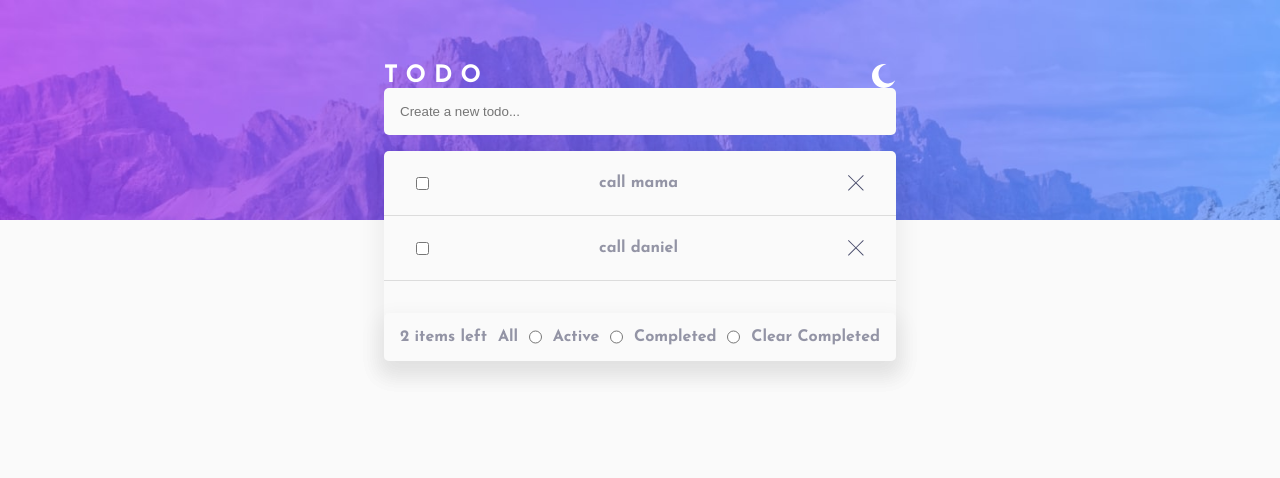
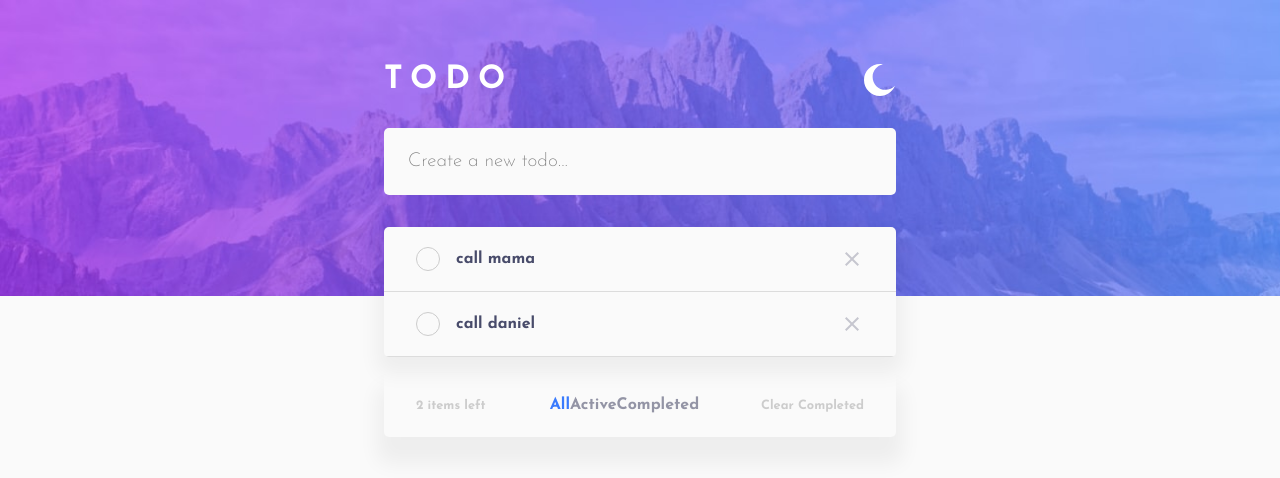
Before and after one commit to kofinartey/todo-app, a React (Create React App) app: page / in a window 1280 px wide. Shown: the top 478 px of the page. Built offline with nearby package versions, Linux system fonts and the light colour scheme.

Commit message:
added styles to app

```diff
--- a/package.json
+++ b/package.json
@@ -4,6 +4,7 @@
   "private": true,
   "dependencies": {
     "@material-ui/core": "^4.12.1",
+    "@material-ui/icons": "^4.11.2",
     "@testing-library/jest-dom": "^5.14.1",
     "@testing-library/react": "^11.2.7",
     "@testing-library/user-event": "^12.8.3",
--- a/public/index.html
+++ b/public/index.html
@@ -11,7 +11,7 @@
     />
     <link rel="apple-touch-icon" href="%PUBLIC_URL%/logo192.png" />
     <link
-      href="https://fonts.googleapis.com/css2?family=Josefin+Sans:ital,wght@0,700;1,400&display=swap"
+      href="https://fonts.googleapis.com/css2?family=Josefin+Sans:wght@200;400;700&display=swap"
       rel="stylesheet"
     />
     <!--
--- a/src/components/FilterBar.js
+++ b/src/components/FilterBar.js
@@ -5,7 +5,8 @@ import styles from "../styles/FilterBarStyles";
 import { withStyles } from "@material-ui/styles";
 
 function FilterBar(props) {
-  const { classes, filterCompleted, filterActive, filterAll } = props;
+  const { classes, filterCompleted, filterActive, filterAll, filterStatus } =
+    props;
   const { todos, clearCompleted } = useContext(TodoContext);
   const { isDark } = useContext(ThemeContext);
   const numUncompletedTodos = todos.filter((todo) => !todo.completed).length;
@@ -21,36 +22,80 @@ function FilterBar(props) {
   };
 
   return (
+    // filterbar contains three main divisions
+    //    *display todos left
+    //    *Section for filters
+    //    *clear completed
     <div
       className={classes.FilterBar}
       style={{ backgroundColor: isDark ? "#25273C" : "#FAFAFA" }}
     >
-      {todos.length > 0 && (
-        <div className={classes.Filters}>
-          <p>{`${numUncompletedTodos} items left`}</p>
+      {/*   display todos left */}
+      <p
+        className={classes.todos__left}
+      >{`${numUncompletedTodos} items left`}</p>
 
-          <label htmlFor="all">All</label>
-          <input type="radio" id="all" name="filter" onClick={handleAll} />
+      {/*   Section for filters */}
+      <div className={classes.Filters__wrapper}>
+        <label
+          htmlFor="all"
+          className={classes.filter}
+          style={{
+            color:
+              !filterStatus.completed &&
+              !filterStatus.active &&
+              "hsl(220, 98%, 61%)",
+          }}
+        >
+          All
+        </label>
+        <input
+          className={classes.input}
+          type="radio"
+          id="all"
+          name="filter"
+          onClick={handleAll}
+        />
 
-          <label htmlFor="active">Active</label>
+        <label
+          htmlFor="active"
+          className={classes.filter}
+          style={{
+            color: filterStatus.active && "hsl(220, 98%, 61%)",
+          }}
+        >
+          Active
+        </label>
         <input
+          className={classes.input}
           type="radio"
           id="active"
           name="filter"
           onClick={handleActive}
         />
 
-          <label htmlFor="Completed">Completed</label>
+        <label
+          htmlFor="Completed"
+          className={classes.filter}
+          style={{
+            color: filterStatus.completed && "hsl(220, 98%, 61%)",
+          }}
+        >
+          Completed
+        </label>
         <input
+          className={classes.input}
           type="radio"
           id="Completed"
           name="filter"
           onChange={handleCompleted}
         />
+      </div>
 
-          <p onClick={() => clearCompleted()}>Clear Completed </p>
-        </div>
-      )}
+      {/* //    *clear completed */}
+      <p className={classes.clear} onClick={() => clearCompleted()}>
+        Clear Completed{" "}
+      </p>
     </div>
   );
 }
--- a/src/components/Todo.js
+++ b/src/components/Todo.js
@@ -1,38 +1,68 @@
-import React, { useState, useContext } from "react";
+import React, { useContext } from "react";
 import { TodoContext } from "../contexts/TodosContext";
 import styles from "../styles/TodoStyles";
-import close from "../images/icon-cross.svg";
+import CloseIcon from "@material-ui/icons/Close";
+import check from "../images/icon-check.svg";
 import { withStyles } from "@material-ui/styles";
 import { Divider } from "@material-ui/core";
+import { ThemeContext } from "../contexts/ThemeContext";
 
 function Todo({ todo, classes }) {
   const { toggleCompletion, removeTodo } = useContext(TodoContext);
+  const { isDark } = useContext(ThemeContext);
 
   const handleCheck = (e) => {
     toggleCompletion(todo.id);
   };
 
-  const handleDelete = () => {
-    removeTodo(todo.id);
+  const handleDelete = (e) => {
+    let toDelete = e.target.parentElement.parentElement;
+    toDelete.style.opacity = "0";
+    setTimeout(() => {
+      removeTodo(todo.id);
+    }, 500);
   };
 
   return (
     <div className={classes.Todo}>
       <div className={classes.Todo__content}>
+        {/* Label contains my styled radiobtn and Task.
+          This way, clicking either the task or button toggles the default radio button  */}
+        <label className={classes.label} htmlFor={`${todo.id}`}>
+          <div
+            className={
+              todo.completed ? classes.radio__checked : classes.radio__unchecked
+            }
+          >
+            {todo.completed && (
+              <img className={classes.check} src={check} alt="" />
+            )}
+          </div>
+
+          {/* //task */}
+
+          <p
+            className={classes.task}
+            style={{
+              textDecoration: todo.completed && "line-through",
+              color: isDark ? "white" : "hsl(235, 19%, 35%)",
+              opacity: todo.completed && "0.3",
+            }}
+          >
+            {todo.task}
+          </p>
+        </label>
         <input
+          className={classes.input}
+          id={`${todo.id}`}
           type="checkbox"
           onChange={handleCheck}
           checked={todo.completed}
         />
-        <p
-          className={classes.task}
-          style={{ textDecoration: todo.completed && "line-through" }}
-        >
-          {todo.task}
-        </p>
-        <img
+
+        {/* close button */}
+        <CloseIcon
           className={classes.close}
-          src={close}
           alt={`remove ${todo.task}`}
           onClick={handleDelete}
         />
--- a/src/components/TodoApp.js
+++ b/src/components/TodoApp.js
@@ -6,7 +6,6 @@ import NewTodo from "./NewTodo";
 import sun from "../images/icon-sun.svg";
 import moon from "../images/icon-moon.svg";
 import styles from "../styles/TodoAppStyles";
-import { Paper } from "@material-ui/core";
 import { withStyles } from "@material-ui/styles";
 
 function TodoApp(props) {
--- a/src/components/TodoList.js
+++ b/src/components/TodoList.js
@@ -61,8 +61,9 @@ function TodoList(props) {
     todos.map((todo) => <Todo todo={todo} key={todo.id} />);
 
   return (
+    <div className={classes.TodoList}>
       <div
-      className={classes.TodoList}
+        className={classes.list}
         style={{ backgroundColor: isDark ? "#25273C" : "#FAFAFA" }}
       >
         {filterStatus.active
@@ -70,12 +71,14 @@ function TodoList(props) {
           : filterStatus.completed
           ? renderCompleted()
           : renderAll()}
+      </div>
 
       {todos.length > 0 && (
         <FilterBar
           filterCompleted={filterCompleted}
           filterActive={filterActive}
           filterAll={filterAll}
+          filterStatus={filterStatus}
         />
       )}
     </div>
--- a/src/contexts/ThemeContext.js
+++ b/src/contexts/ThemeContext.js
@@ -1,9 +1,20 @@
-import React, { useState, createContext } from "react";
+import React, { useState, useEffect, createContext } from "react";
 
 export const ThemeContext = createContext();
 
 export function ThemeProvider(props) {
   const [isDark, setIsDark] = useState(false);
+
+  //fetch theme from local storage
+  useEffect(() => {
+    const data = localStorage.getItem("isDark");
+    setIsDark(JSON.parse(data));
+  }, []);
+  //store theme in local storage
+  useEffect(() => {
+    localStorage.setItem("isDark", JSON.stringify(isDark));
+  }, [isDark]);
+
   const value = { isDark, setIsDark };
   return (
     <ThemeContext.Provider value={value}>
--- a/src/styles/FilterBarStyles.js
+++ b/src/styles/FilterBarStyles.js
@@ -1,22 +1,46 @@
 const styles = {
   FilterBar: {
     width: "100%",
-    fontWeight: "400",
+    fontWeight: "700",
     backgroundColor: "white",
     color: "hsl(236, 9%, 61%)",
     display: "flex",
-    justifyContent: "center",
-    marginTop: "2rem",
+    justifyContent: "space-between",
+    alignItems: "center",
+    marginTop: "1rem",
+    padding: " .5rem 2rem",
     borderRadius: "5px",
-    boxShadow: "0px 10px 20px 7px rgba(0,0,0,0.05)",
+    // zIndex: "5",
+    boxShadow: "0px 20px 20px 7px rgba(0,0,0,0.05)",
   },
 
-  Filters: {
-    width: "100%",
+  Filters__wrapper: {
+    width: "40%",
     display: "flex",
     justifyContent: "space-between",
     padding: "1rem",
   },
+  filter: {
+    "&:hover": {
+      color: "hsl(280, 87%, 75%)",
+    },
+  },
+  input: {
+    display: "none",
+  },
+
+  todos__left: {
+    fontSize: ".8rem",
+    color: "#ccc",
+  },
+  clear: {
+    fontSize: ".8rem",
+    color: "#ccc",
+    "&:hover": {
+      color: "hsl(280, 87%, 75%)",
+      cursor: "pointer",
+    },
+  },
 };
 
 export default styles;
--- a/src/styles/NewTodoStyles.js
+++ b/src/styles/NewTodoStyles.js
@@ -1,14 +1,24 @@
 const styles = {
   NewTodo: {
     width: "100%",
-    marginBottom: " 1rem",
+    margin: " 2rem 0",
     zIndex: "1",
   },
   input: {
+    fontFamily: "Josefin Sans",
+    fontSize: "1.2rem",
     width: "100%",
-    padding: "1rem",
+    padding: "1.5rem",
     border: "none",
     borderRadius: "5px",
+    "&::placeholder": {
+      // color: "#ccc",
+      fontWeight: "200",
+    },
+    "&:focus": {
+      outline: "none",
+      border: "2px solid #37394E",
+    },
   },
 };
 
--- a/src/styles/TodoAppStyles.js
+++ b/src/styles/TodoAppStyles.js
@@ -12,10 +12,12 @@ const styles = {
     display: "flex",
     flexDirection: "column",
     alignItems: "center",
+    transition: "all .3s ease-in-out",
   },
   TodoApp__header: {
     width: "100%",
-    height: "13.75rem",
+    minHeight: "13.75rem",
+    height: "37%",
     backgroundImage: `url(${mobileLight})`,
     backgroundRepeat: "no-repeat",
     backgroundSize: "cover",
@@ -39,11 +41,11 @@ const styles = {
   },
   heading: {
     color: "white",
-    fontSize: "1.5rem",
+    fontSize: "2rem",
     letterSpacing: ".5rem",
     "& + img": {
-      width: "1.5rem",
-      height: "1.5rem",
+      width: "2rem",
+      height: "2rem",
     },
   },
 
--- a/src/styles/TodoListStyles.js
+++ b/src/styles/TodoListStyles.js
@@ -1,10 +1,26 @@
 const styles = {
   TodoList: {
+    width: "100%",
+    zIndex: "1",
+    // marginTop: "1rem",
+  },
+  list: {
     backgroundColor: "white",
-    width: "100%",
     borderRadius: "5px",
-    zIndex: "1",
+    maxHeight: "28rem",
+    overflowY: "scroll",
+    position: "relative",
     boxShadow: "0px 10px 20px 7px rgba(0,0,0,0.05)",
+    transition: "all .3s ease-in-out",
+    "&::-webkit-scrollbar": {
+      width: ".3rem",
+      borderRadius: ".5rem",
+    },
+
+    "&::-webkit-scrollbar-thumb": {
+      borderRadius: "5px",
+      backgroundColor: "hsl(280, 87%, 70%)",
+    },
   },
 };
 
--- a/src/styles/TodoStyles.js
+++ b/src/styles/TodoStyles.js
@@ -1,11 +1,13 @@
 const styles = {
   Todo: {
-    fontWeight: "400",
+    fontWeight: "700",
     color: "hsl(236, 9%, 61%)",
     display: "flex",
     flexDirection: "column",
     alignItems: "center",
     justifyContent: "space-between",
+    opacity: "1",
+    transition: "opacity .5s ease-in-out",
   },
   Todo__content: {
     width: "100%",
@@ -14,13 +16,47 @@ const styles = {
     justifyContent: "space-between",
     padding: ".5rem 2rem",
   },
+  label: {
+    display: "flex",
+    alignItems: "center",
+    "&:hover": {
+      cursor: "pointer",
+    },
+  },
+  input: {
+    display: "none",
+  },
+  radio__unchecked: {
+    width: "1.5rem",
+    height: "1.5rem",
+    borderRadius: "50%",
+    border: "1px solid #ccc",
+  },
+  radio__checked: {
+    width: "1.5rem",
+    height: "1.5rem",
+    borderRadius: "50%",
+    display: "flex",
+    justifyContent: "center",
+    alignItems: "center",
+    background:
+      "linear-gradient(to right, hsl(192, 100%, 67%) ,hsl(280, 87%, 65%))",
+  },
   task: {
     padding: "1rem",
     textAlign: "left",
+    display: "flex",
+    flexWrap: "wrap",
+    minwidth: "20rem",
   },
   close: {
-    width: "1rem",
-    height: "1rem",
+    opacity: ".5",
+    "&:hover": {
+      cursor: "pointer",
+      opacity: "1",
+      transform: "scale(1.2)",
+      transition: "transform .3s ease-in-out",
+    },
   },
 };
 
```
Also changed, not shown: 1 other file (tests, documents, lock files or other folders). Lines whose indentation alone changed are shown as unchanged.
